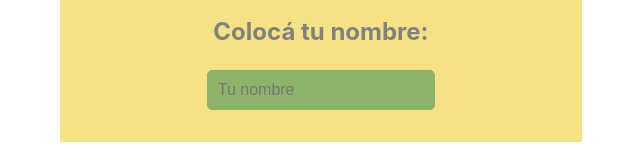
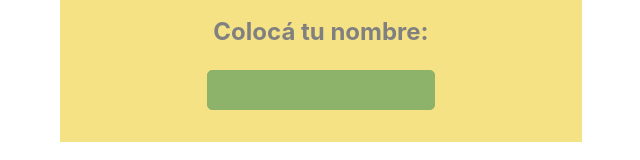
Before and after one commit to Piliansa/juegoAdivina, a React (Vite) app: page / in a window 1280 px wide. Shown: the part 510-670 px from the top of the page, without its empty margins (319-959 px from the left). Built offline with nearby package versions, Linux system fonts and the light colour scheme.

Commit message:
Fix: sacando input de App

```diff
--- a/package.json
+++ b/package.json
@@ -9,7 +9,7 @@
     "lint": "eslint .",
     "preview": "vite preview",
     "predeploy":"npm run build",
-    "deploy": "master -d dist"
+    "deploy": "gh-pages -d dist"
   },
   "dependencies": {
     "react": "^18.3.1",
--- a/src/App.jsx
+++ b/src/App.jsx
@@ -2,23 +2,24 @@
 import { useState } from 'react';
 import './App.css'
 import Jugar from './components/Jugar/Jugar';
+import InputNombre from './components/inputNombre/InputNombre';
 
 
 
 function App() {
   const [ show, setShow ] = useState(false);
-  const [ inputValue, setInputValue ] = useState('');
+  // const [ inputValue, setInputValue ] = useState('');
 
-  const handleInputChange = (e) =>{
-    setInputValue(e.target.value)
-  }
+  // const handleInputChange = (e) =>{
+  //   setInputValue(e.target.value)
+  // }
 
-  const handleKeyDown = (e) => {
-    if(e.key === 'Enter') {
-      e.preventDefault();
-      setInputValue('');
-    }
-  }
+  // const handleKeyDown = (e) => {
+  //   if(e.key === 'Enter') {
+  //     e.preventDefault();
+  //     setInputValue('');
+  //   }
+  // }
 
   function ponerPlay() {
     setShow(!show);
@@ -37,8 +38,8 @@ function App() {
       <h2 className="read-the-docs">
         Colocá tu nombre:
       </h2>
-      <input className="inputStyle" type="text" value={inputValue} onChange={handleInputChange} onKeyDown={handleKeyDown} placeholder='Tu nombre'/>
-    </>
+      <InputNombre/>
+      </>
   )
 }
 
--- /dev/null
+++ b/src/components/inputNombre/InputNombre.jsx
@@ -0,0 +1,28 @@
+
+
+
+const InputNombre = () => {
+    // const [ inputValue, setInputValue ] = useState('');
+
+    // const handleInputChange = (e) => {
+    //     setInputValue(e.target.value);
+    // }
+
+    // const handleKeyDown = (e) => {
+    //     if(e.key === 'Enter') {
+    //         mandarNombre();
+    //       }
+    // }
+
+    // const mandarNombre = () => {
+
+    // }
+
+  return (
+    <div>
+      <input className="inputStyle" />
+    </div>
+  )
+}
+
+export default InputNombre
```
